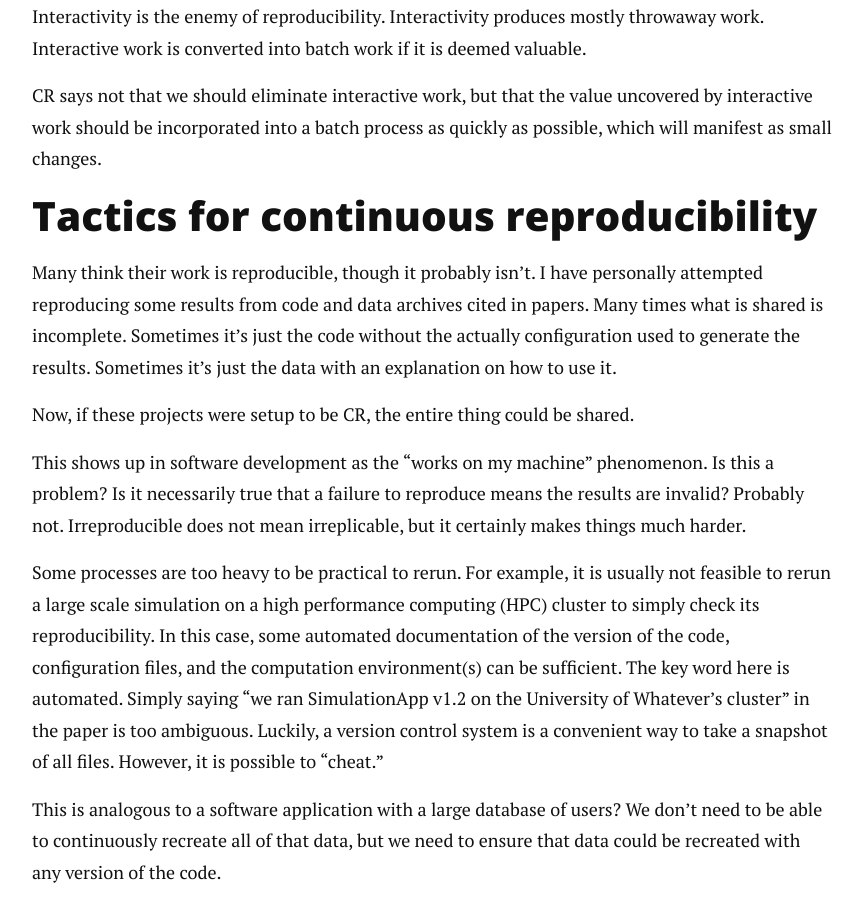
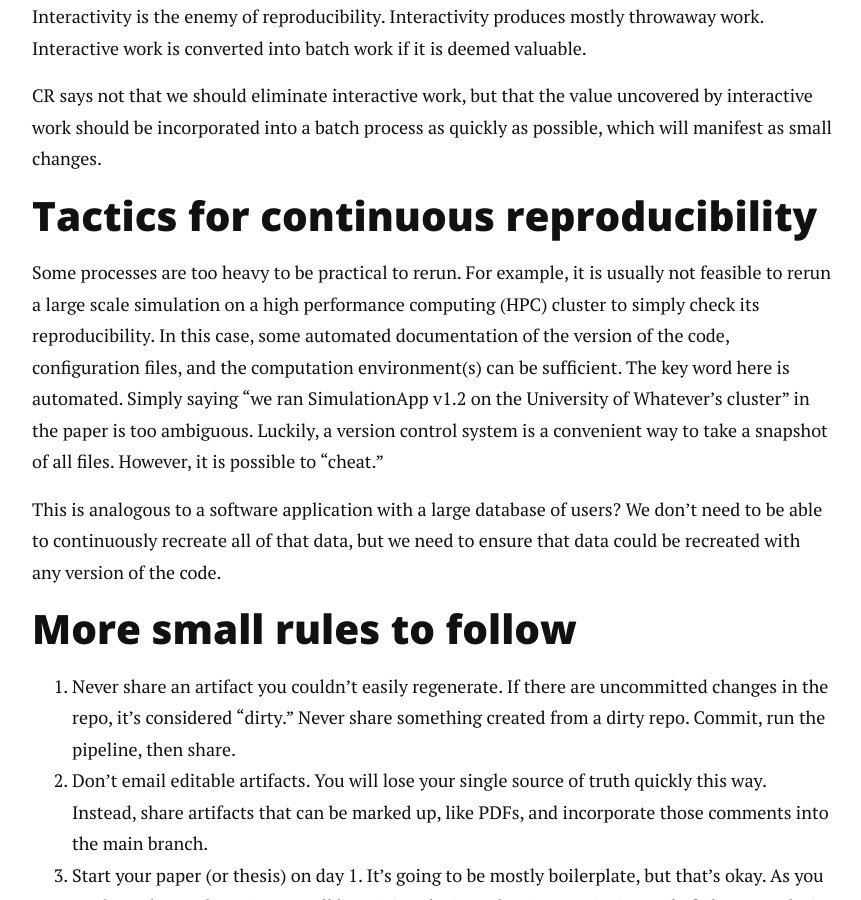
Before and after one commit to petebachant/petebachant.github.io, a Jekyll site: the page built from _posts/2025-02-28-continuous-reproducibility.md, in a window 1280 px wide and 900 px high, scrolled down 10506 px. Shown: the whole window, without its empty margins (208-1069 px from the left). Built offline with Jekyll 4.4.1, drawn with Linux system fonts in a browser that asks for light colours; nearby versions of some CDN libraries; comment, search, counter and statistics services are not loaded.

Commit message:
Remove redundant tactics

```diff
--- a/_posts/2025-02-28-continuous-reproducibility.md
+++ b/_posts/2025-02-28-continuous-reproducibility.md
@@ -537,27 +537,6 @@ which will manifest as small changes.
 
 ## Tactics for continuous reproducibility
 
-Many think their work is reproducible,
-though it probably isn't.
-I have personally attempted reproducing some results from
-code and data archives cited in papers.
-Many times what is shared is incomplete.
-Sometimes it's just the code without the actually configuration
-used to generate the results.
-Sometimes it's just the data with an explanation on how to use it.
-
-Now, if these projects were setup to be CR,
-the entire thing could be shared.
-
-This shows up in software development as the
-"works on my machine" phenomenon.
-Is this a problem?
-Is it necessarily true that a failure to reproduce means the results
-are invalid?
-Probably not.
-Irreproducible does not mean irreplicable,
-but it certainly makes things much harder.
-
 Some processes are too heavy to be practical to rerun.
 For example,
 it is usually not feasible to rerun a large scale simulation on a
```
